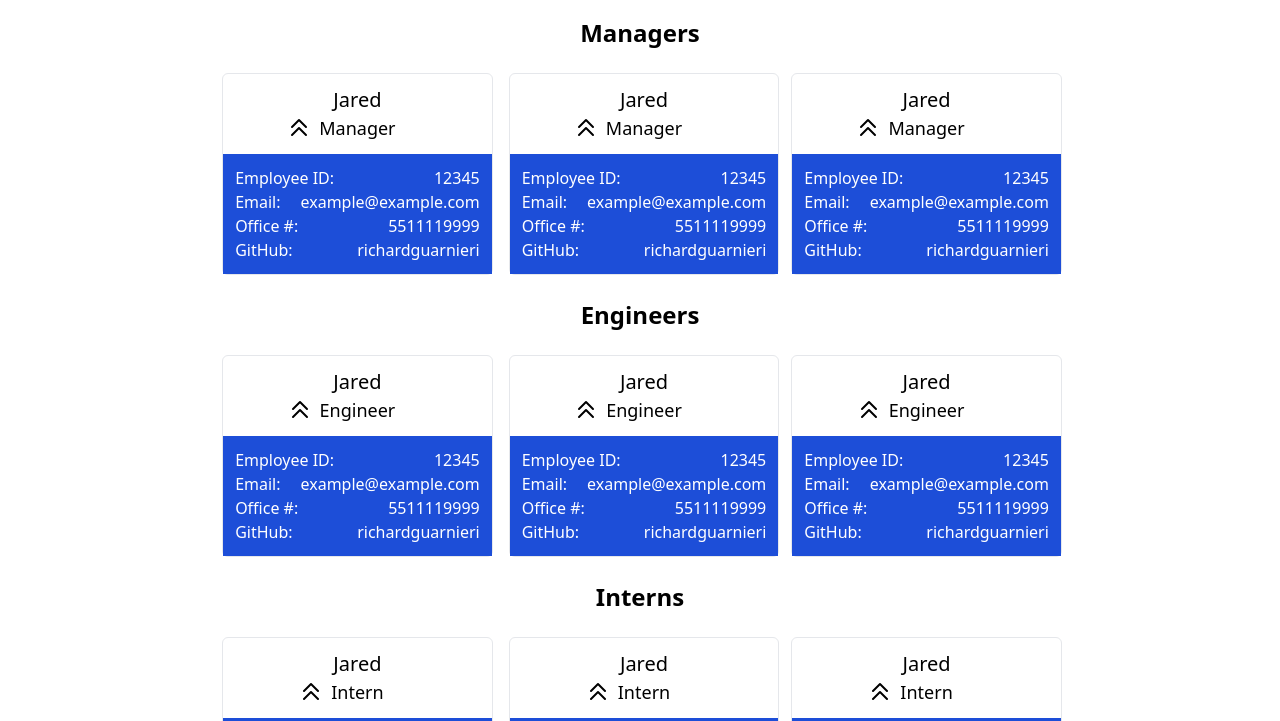
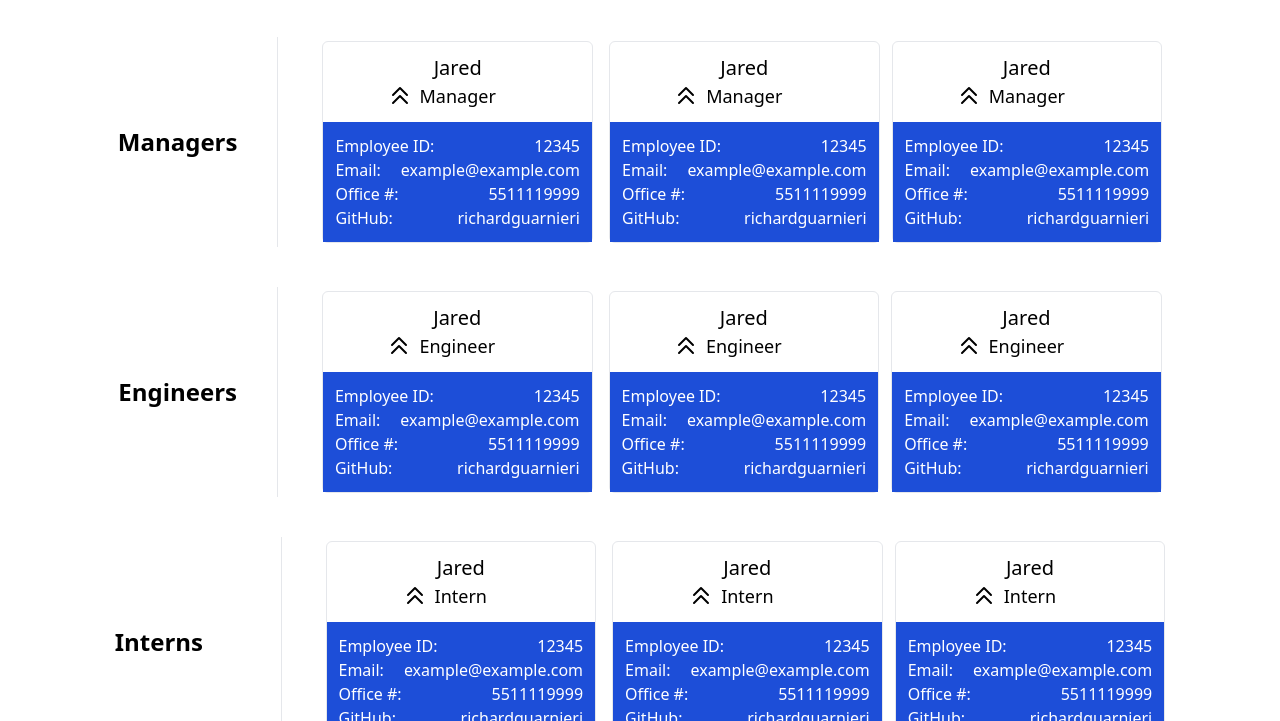
Before and after one commit to richardguarnieri/team-profile-generator, a plain HTML site: page index.html in a window 1280 px wide. Shown: the part 79-800 px from the top of the page. Drawn offline with nearby package versions, Linux system fonts and the light colour scheme.

Commit message:
finalized html design

```diff
--- a/index.html
+++ b/index.html
@@ -28,18 +28,18 @@
 
     <main>
 
-        <section class="container mx-auto my-5">
+        <section class="my-5">
             <!-- Employee Profiles -->
             <div class="flex flex-col items-center">
 
                 <!-- Manager Section -->
-                <div class="flex flex-col">
+                <div class="flex flex-col lg:flex-row lg:items-center">
                     <!-- Manager Header -->
-                    <div class="text-2xl text-center">
+                    <div class="text-2xl text-center lg:pr-10">
                         <p class="font-bold">Managers</p>
                     </div>
                     <!-- Manager Profiles -->
-                    <div class="flex flex-wrap justify-around my-5 lg:space-x-3">
+                    <div class="flex flex-wrap justify-around my-5 lg:space-x-3 lg:border-l lg:pl-10">
                         <!-- Manager Profile #1 -->
                         <div class="m-1 group flex flex-col justify-between border rounded-md transition hover:border-blue-500">
                             <div class="flex flex-col justify-center items-center p-3">
@@ -133,15 +133,14 @@
 
                     </div>
                 </div>
-
                 <!-- Engineer Section -->
-                <div class="flex flex-col">
+                <div class="flex flex-col lg:flex-row lg:items-center">
                     <!-- Engineer Header -->
-                    <div class="text-2xl text-center">
+                    <div class="text-2xl text-center lg:pr-10">
                         <p class="font-bold">Engineers</p>
                     </div>
                     <!-- Engineer Profiles -->
-                    <div class="flex flex-wrap justify-around my-5 lg:space-x-3">
+                    <div class="flex flex-wrap justify-around my-5 lg:space-x-3 lg:border-l lg:pl-10">
                         <!-- Engineer Profile #1 -->
                         <div class="m-1 group flex flex-col justify-between border rounded-md transition hover:border-blue-500">
                             <div class="flex flex-col justify-center items-center p-3">
@@ -235,15 +234,14 @@
 
                     </div>
                 </div>
-
                 <!-- Intern Section -->
-                <div class="flex flex-col">
+                <div class="flex flex-col lg:flex-row lg:items-center">
                     <!-- Intern Header -->
-                    <div class="text-2xl text-center">
-                        <p class="font-bold">Interns</p>
+                    <div class="text-2xl text-center lg:pr-10">
+                        <p class="font-bold">Interns<span class="hidden lg:inline">&nbsp;&nbsp;&nbsp;&nbsp;&nbsp;&nbsp;</span></p>
                     </div>
                     <!-- Intern Profiles -->
-                    <div class="flex flex-wrap justify-around my-5 lg:space-x-3">
+                    <div class="flex flex-wrap justify-around my-5 lg:space-x-3 lg:border-l lg:pl-10">
                         <!-- Intern Profile #1 -->
                         <div class="m-1 group flex flex-col justify-between border rounded-md transition hover:border-blue-500">
                             <div class="flex flex-col justify-center items-center p-3">
```
